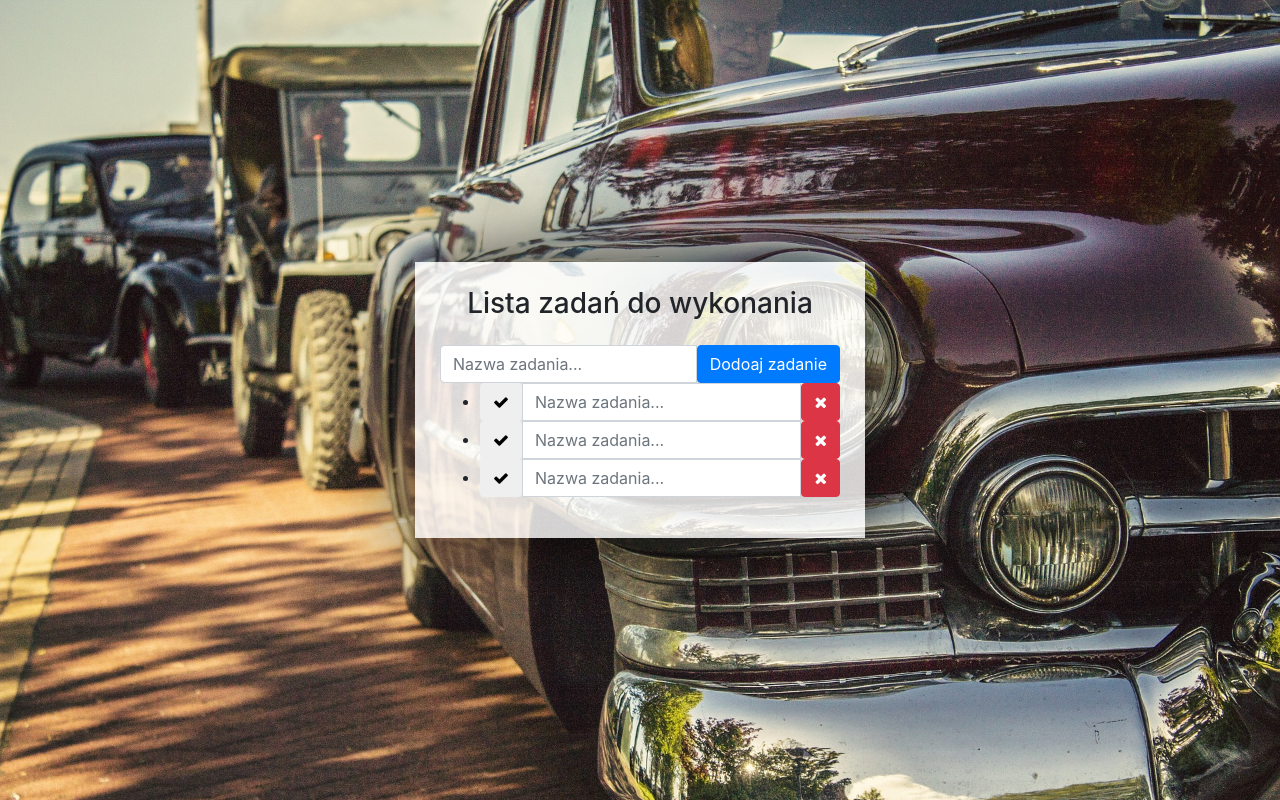
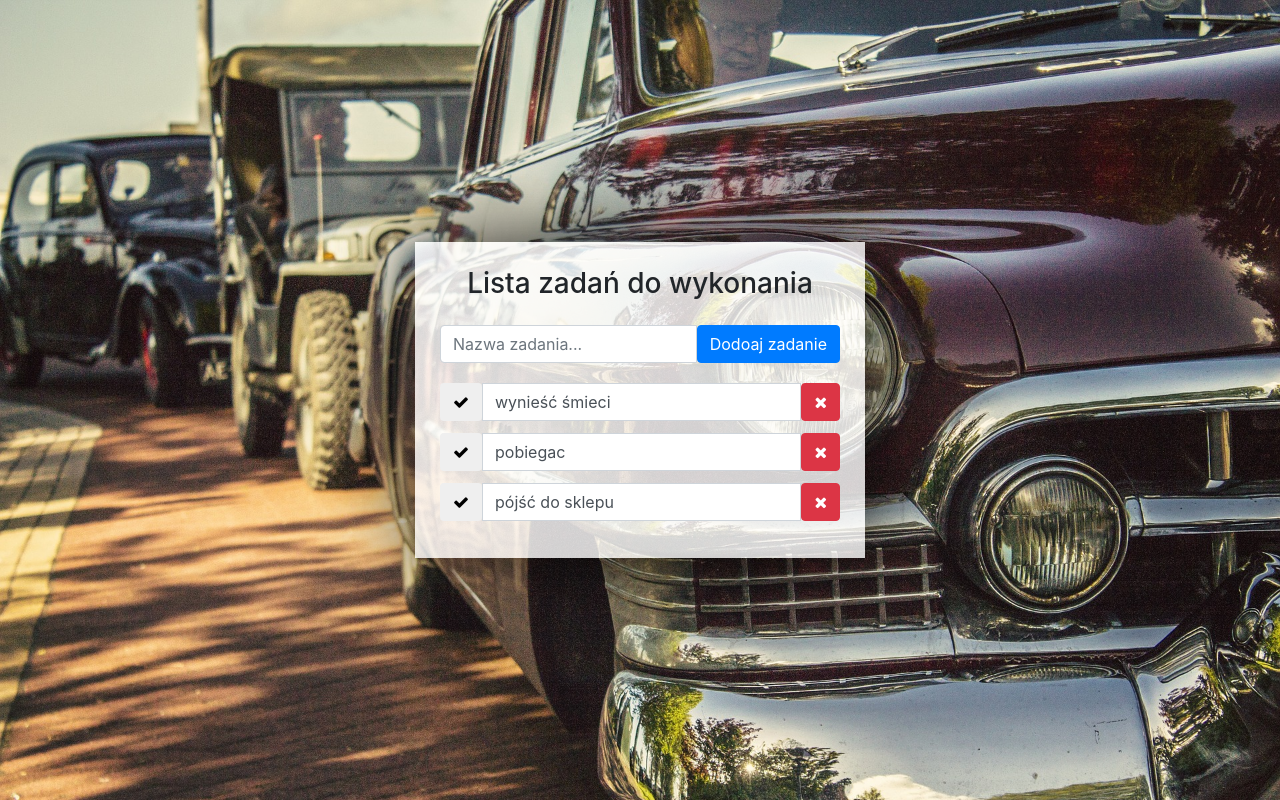
Before and after one commit to simon125/todo-list, a plain HTML site: page index.html in a window 1280 px wide. Drawn offline with nearby package versions, Linux system fonts and the light colour scheme.

Commit message:
finished structure of app, no js yet

```diff
--- a/index.html
+++ b/index.html
@@ -24,17 +24,17 @@
                     </span>
                 </div>
             </form>
-        </section>
+        </section> <!-- new-task-container -->
         <section class="tasks-container">
             <ul>
-                <li>
+                <li class="single-task">
                     <div class="input-group">
                         <span class="input-group-btn">
                             <button class="btn btn-default toggle-complete-btn">
                                 <i class="fa fa-check"></i>
                             </button>
                         </span>
-                        <input type="text" class="form-control" placeholder="Nazwa zadania...">
+                        <input type="text" class="form-control" placeholder="Nazwa zadania..." value='wynieść śmieci'>
                         <span class="input-group-btn">
                             <button class="btn btn-danger delete-task-btn">
                                 <i class="fa fa-times"></i>
@@ -42,14 +42,14 @@
                         </span>
                     </div>
                 </li>
-                <li>
+                <li class="single-task">
                     <div class="input-group">
                         <span class="input-group-btn">
                             <button class="btn btn-default toggle-complete-btn">
                                 <i class="fa fa-check"></i>
                             </button>
                         </span>
-                        <input type="text" class="form-control" placeholder="Nazwa zadania...">
+                        <input type="text" class="form-control" placeholder="Nazwa zadania..." value='pobiegac'>
                         <span class="input-group-btn">
                             <button class="btn btn-danger delete-task-btn">
                                 <i class="fa fa-times"></i>
@@ -57,14 +57,14 @@
                         </span>
                     </div>
                 </li>
-                <li>
+                <li class="single-task">
                     <div class="input-group">
                         <span class="input-group-btn">
                             <button class="btn btn-default toggle-complete-btn">
                                 <i class="fa fa-check"></i>
                             </button>
                         </span>
-                        <input type="text" class="form-control" placeholder="Nazwa zadania...">
+                        <input type="text" class="form-control" placeholder="Nazwa zadania..." value='pójść do sklepu'>
                         <span class="input-group-btn">
                             <button class="btn btn-danger delete-task-btn">
                                 <i class="fa fa-times"></i>
@@ -74,7 +74,7 @@
                 </li>
             </ul>
 
-        </section>
+        </section>  <!-- tasks-container -->
     </main>
 
     <script src="script.js"></script>
--- a/style.css
+++ b/style.css
@@ -17,3 +17,16 @@ body{
 .app-container h3{
     margin: 0 0 25px;
 }
+
+.new-task-container {
+    margin-bottom: 20px;
+}
+.tasks-container ul{
+    margin: 0;
+    padding: 0;
+    list-style: none;
+}
+
+.single-task{
+    margin-bottom: 12px;
+}
```
